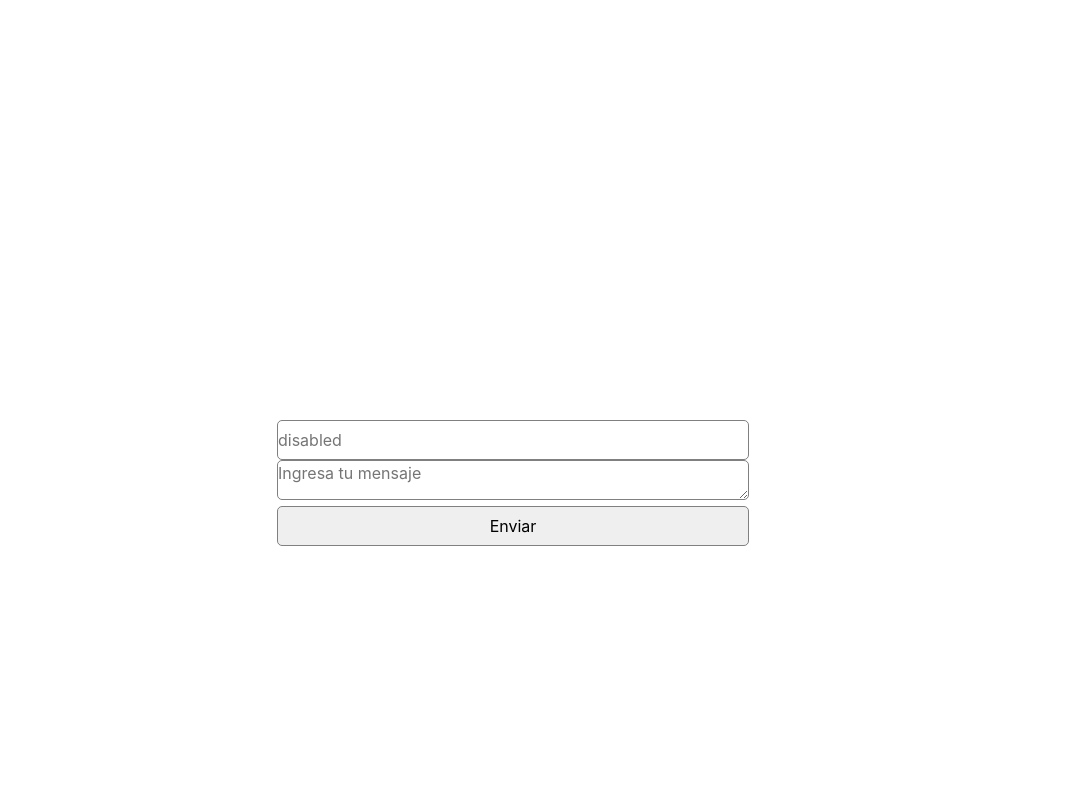
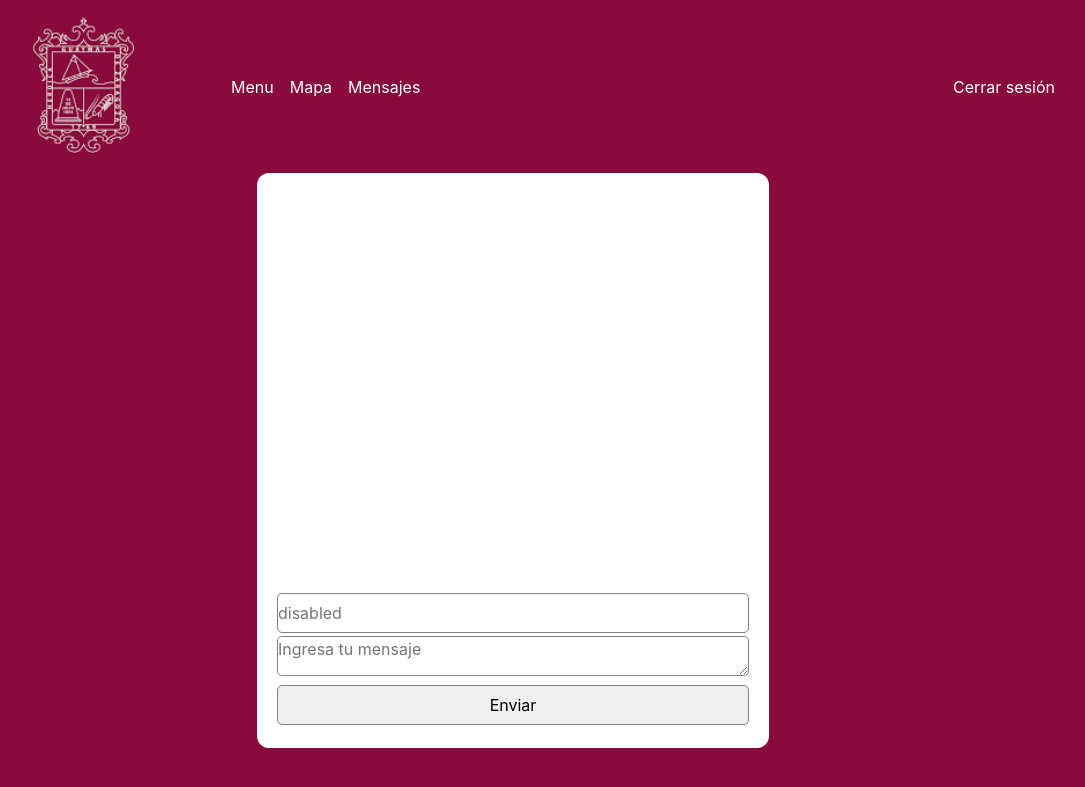
Before and after one commit to beto519/Overcrowded, a PHP site: page /mensajes.php in a window 1280 px wide. Shown: the top 787 px of the page, without its empty margins (127-1212 px from the left). Run offline with PHP 8.4, Linux system fonts and the light colour scheme; the visitor is signed in with stand-in values (Sample User, id 1); data that the repository does not hold is empty; some web fonts are replaced.

Commit message:
beto519
avance

```diff
--- a/chat.php
+++ b/chat.php
@@ -15,7 +15,8 @@
 
 
 
-    $consulta = "SELECT * FROM mensajes ;";
+    $consulta = "SELECT * FROM mensajes";
+
     $resQueryMessage = mysqli_query($connLocalhost, $consulta) or trigger_error("El query falló");
         while ($fila = $resQueryMessage->fetch_array()):
 ?>
--- a/css/mensajes.css
+++ b/css/mensajes.css
@@ -7,8 +7,11 @@
     }
 
     body{
-    background: #688085;
+    background: #890a3d;
 
+    }
+span a{
+border: black;
     }
     #container{
     width:40%;
--- a/mensajes.php
+++ b/mensajes.php
@@ -31,7 +31,7 @@ $userData= mysqli_fetch_assoc($resQueryUserData);
     <link rel="preconnect" href="https://fonts.gstatic.com">
     <link rel="stylesheet" href="https://cdn.jsdelivr.net/npm/bootstrap@4.5.3/dist/css/bootstrap.min.css"
         integrity="sha384-TX8t27EcRE3e/ihU7zmQxVncDAy5uIKz4rEkgIXeMed4M0jlfIDPvg6uqKI2xXr2" crossorigin="anonymous">
-
+<link rel="stylesheet" href="css/mensajes.css">
 <link href="https://fonts.googleapis.com/css2?family=Mukta+Vaani:wght@200&display=swap" rel="stylesheet">
 <script type="text/javascript">
     function ajax() {
@@ -54,7 +54,37 @@ setInterval(function(){ajax();},1000);
 
 <body onLoad= "ajax();">
 
+<div>
+        <div class="header-blue">
+            <nav class="navbar navbar-dark navbar-expand-md navigation-clean-search">
+                <div class="container"><a class="navbar-brand" href="index.php"><img class= "img_tamaño" src="img/logo_prueba.png" alt=""></a><button class="navbar-toggler" data-toggle="collapse" data-target="#navcol-1"><span class="sr-only">Toggle navigation</span><span class="navbar-toggler-icon"></span></button>
+                    <div class="collapse navbar-collapse"
+                        id="navcol-1">
+                        <ul class="nav navbar-nav">
+                            <li class="nav-item" role="presentation"><a class="nav-link active" href="index.php">Menu</a></li>
 
+                            <li class="nav-item" role="presentation"><a class="nav-link active" href="mapa.php">Mapa</a></li>
+                            <li class="nav-item" role="presentation"><a class="nav-link active" href="mensajes.php">Mensajes</a></li>
+                        </ul>
+                        <form class="form-inline mr-auto" target="_self">
+                        <?php
+
+
+
+
+?>
+                        </form><span class="navbar-text"> <a class="btn btn-#890a3d action-button" role="button" href="includes/cerrarSesion.php">Cerrar sesión</a></div>
+                </div>
+            </nav>
+            <div class="container hero">
+                <div class="row">
+                    <div class="col-12 col-lg-6 col-xl-5 offset-xl-1">
+
+                </div>
+            </div>
+        </div>
+    </div>
+    </div>
 
 
 <div id= "container">
```
